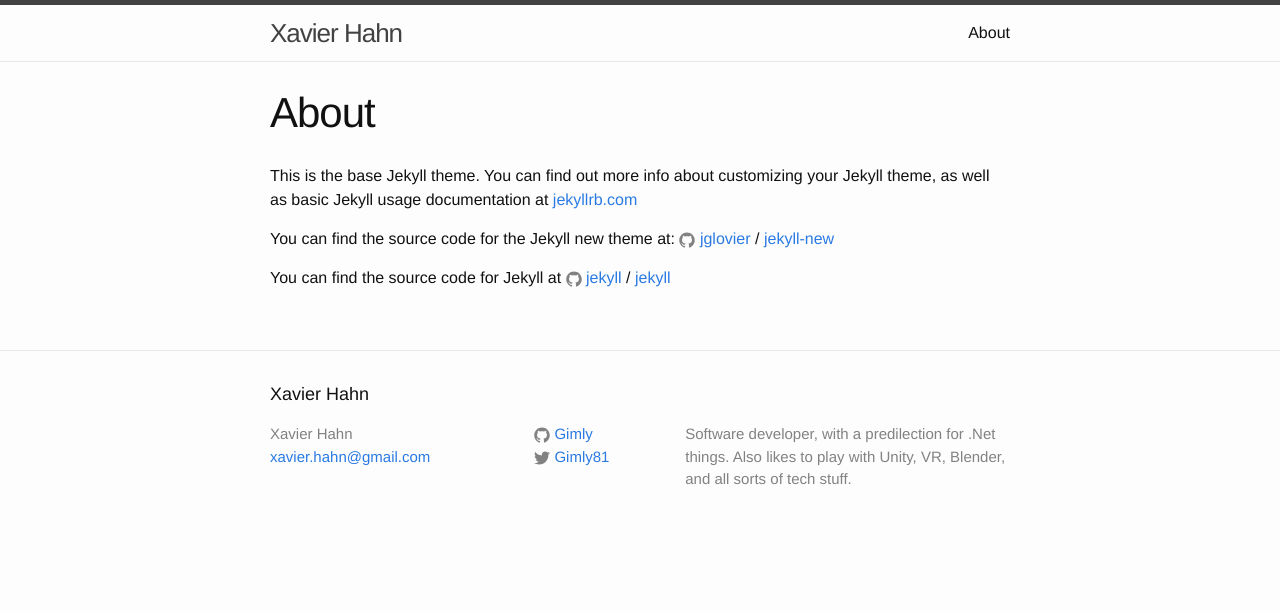
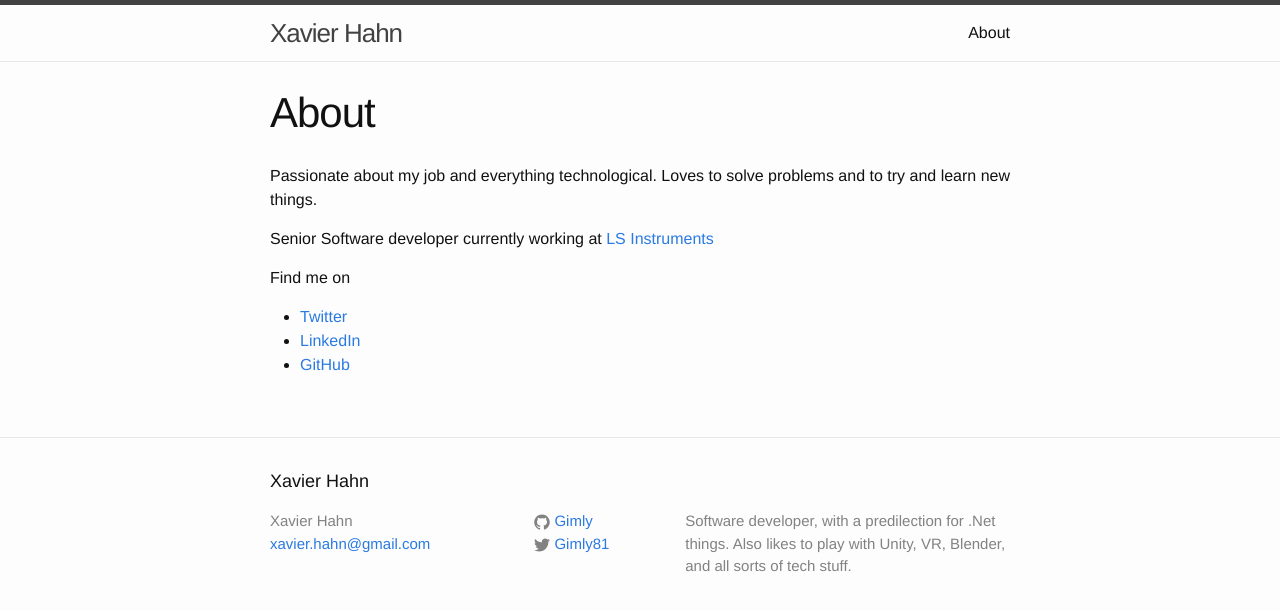
Before and after one commit to Gimly/gimly.github.io, a Jekyll site: the page built from about.md, in a window 1280 px wide. Shown: the top 611 px of the page. Built offline with Jekyll 4.4.1, drawn with Linux system fonts in a browser that asks for light colours.

Commit message:
First version of about page

```diff
--- a/about.md
+++ b/about.md
@@ -3,13 +3,12 @@
 title: About
 permalink: /about/
 ---
+Passionate about my job and everything technological. Loves to solve problems and to try and learn new things.
 
-This is the base Jekyll theme. You can find out more info about customizing your Jekyll theme, as well as basic Jekyll usage documentation at [jekyllrb.com](http://jekyllrb.com/)
+Senior Software developer currently working at [LS Instruments](http://lsinstruments.ch)
 
-You can find the source code for the Jekyll new theme at:
-{% include icon-github.html username="jglovier" %} /
-[jekyll-new](https://github.com/jglovier/jekyll-new)
+Find me on
 
-You can find the source code for Jekyll at
-{% include icon-github.html username="jekyll" %} /
-[jekyll](https://github.com/jekyll/jekyll)
+* [Twitter](http://twitter.com/gimly81)
+* [LinkedIn](https://ch.linkedin.com/in/xavier-hahn-7948591)
+* [GitHub](https://github.com//gimly)
```
